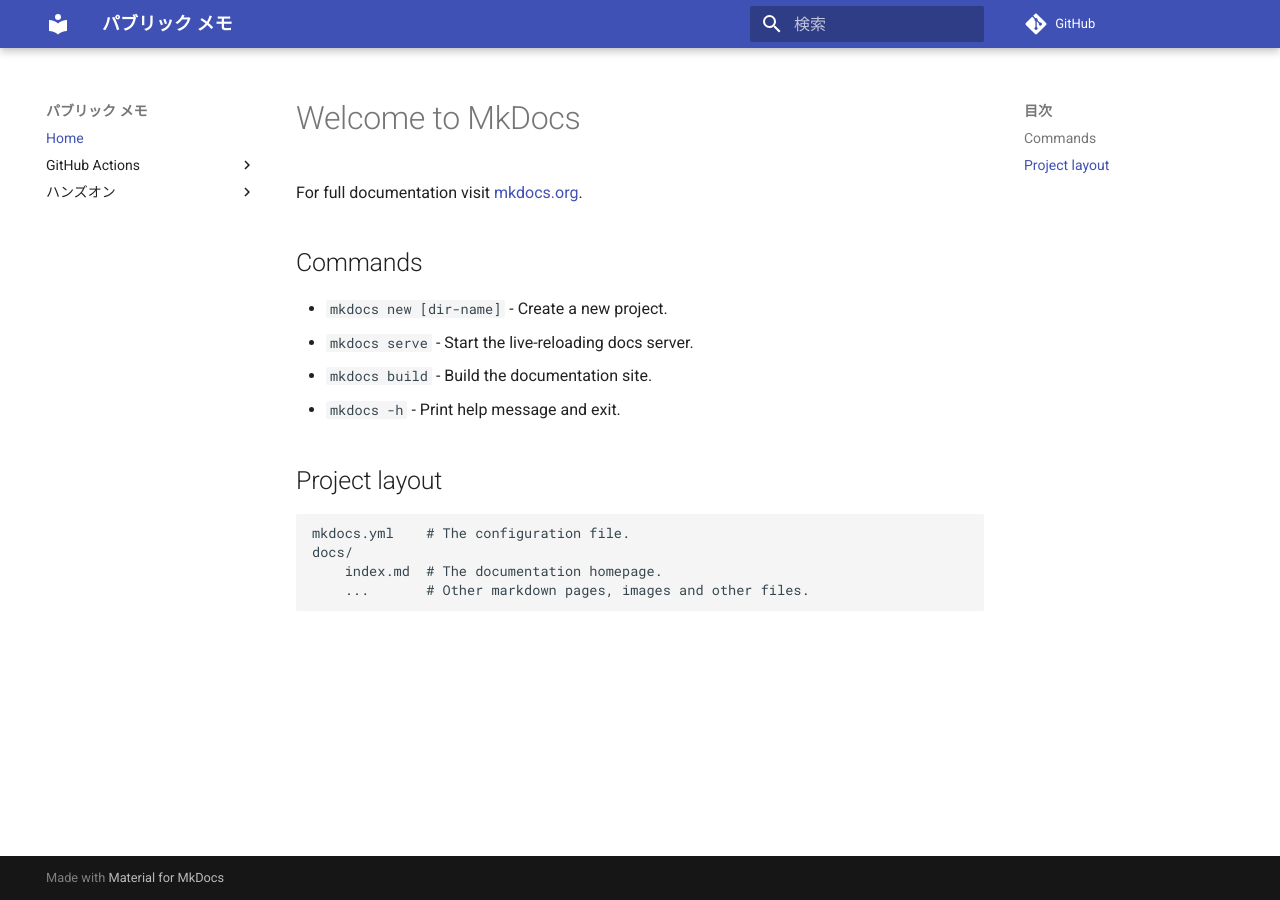
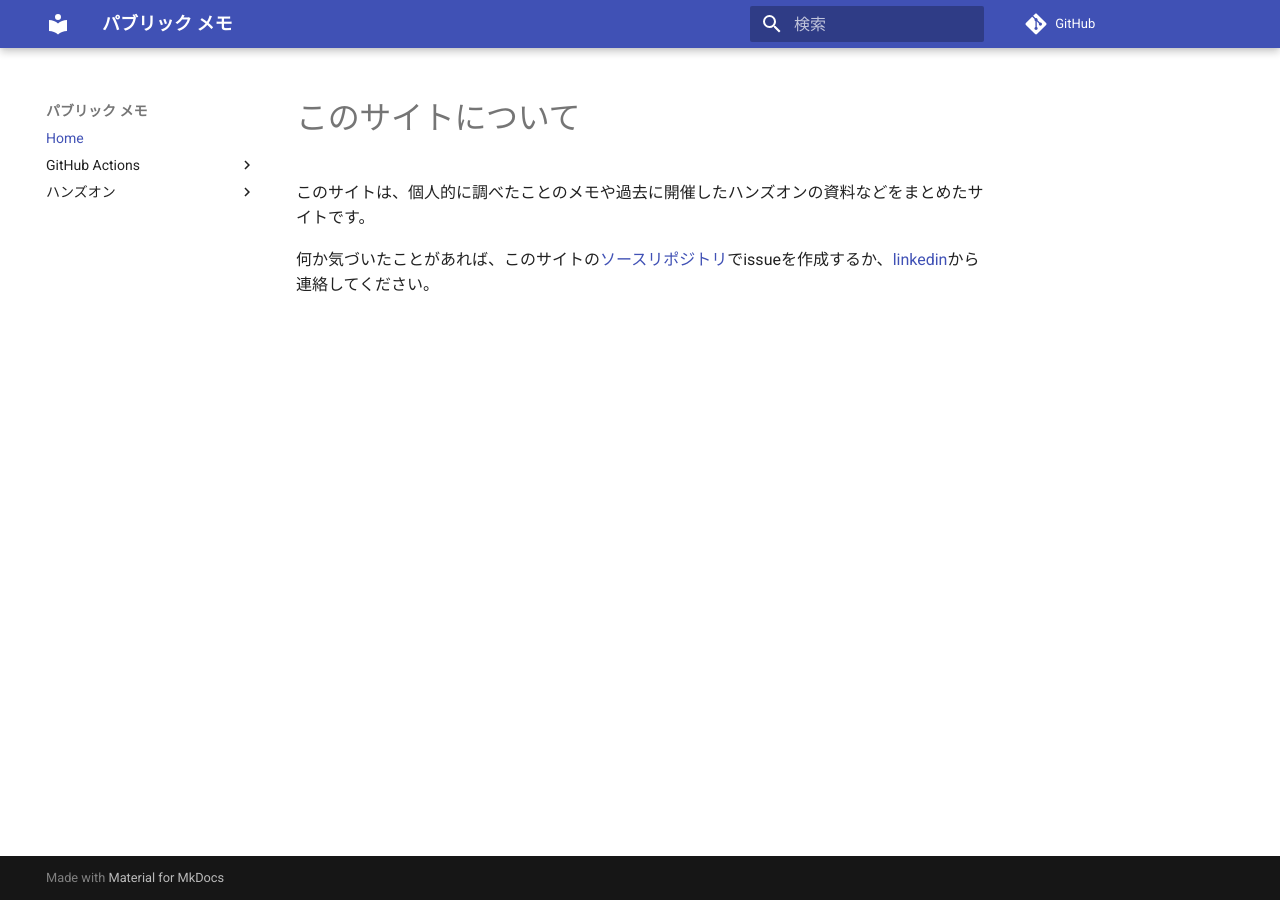
Before and after one commit to uenohajime/uenohajime.github.io, an MkDocs documentation site: the page built from docs/index.md, in a window 1280 px wide. Built offline with MkDocs 1.6.1 and Material for MkDocs 9.7.7, drawn with Linux system fonts in a browser that asks for light colours; comment, search, counter and statistics services are not loaded.

Commit message:
Update index.md

```diff
--- a/docs/index.md
+++ b/docs/index.md
@@ -1,17 +1,5 @@
-# Welcome to MkDocs
+# このサイトについて
 
-For full documentation visit [mkdocs.org](https://www.mkdocs.org).
+このサイトは、個人的に調べたことのメモや過去に開催したハンズオンの資料などをまとめたサイトです。
 
-## Commands
-
-* `mkdocs new [dir-name]` - Create a new project.
-* `mkdocs serve` - Start the live-reloading docs server.
-* `mkdocs build` - Build the documentation site.
-* `mkdocs -h` - Print help message and exit.
-
-## Project layout
-
-    mkdocs.yml    # The configuration file.
-    docs/
-        index.md  # The documentation homepage.
-        ...       # Other markdown pages, images and other files.
+何か気づいたことがあれば、このサイトの[ソースリポジトリ](https://github.com/uenohajime/uenohajime.github.io/issues)でissueを作成するか、[linkedin](https://www.linkedin.com/in/uenohajime/)から連絡してください。
```
